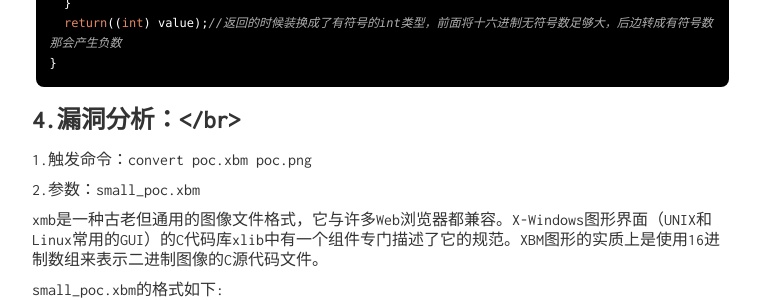
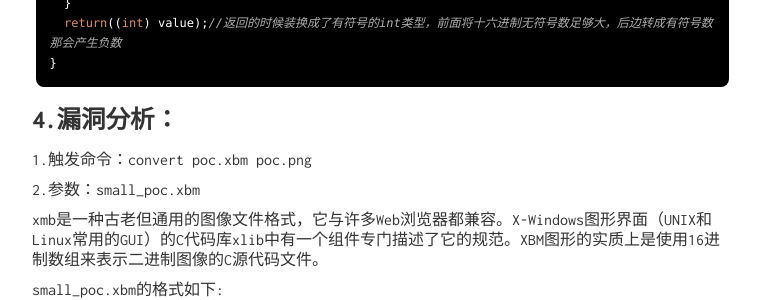
Before and after one commit to ZFeiXQ/ZFeiXQ.github.io, a Jekyll site: the page built from _posts/2020-02-10-CVE-2018-16323.md, in a window 1280 px wide and 900 px high, scrolled down 3869 px. Shown: the part 153-453 px from the top of the window, without its empty margins (258-1018 px from the left). Built offline with Jekyll 4.4.1, drawn with Linux system fonts in a browser that asks for light colours; comment, search, counter and statistics services are not loaded.

Commit message:
Update 2020-02-10-CVE-2018-16323.md

````diff
--- a/_posts/2020-02-10-CVE-2018-16323.md
+++ b/_posts/2020-02-10-CVE-2018-16323.md
@@ -201,7 +201,7 @@ static int XBMInteger(Image *image,short int *hex_digits)//指针图像和指针
 
 ```
 
-### 4.漏洞分析：</br>
+### 4.漏洞分析：
 
 1.触发命令：convert poc.xbm poc.png
 
````
